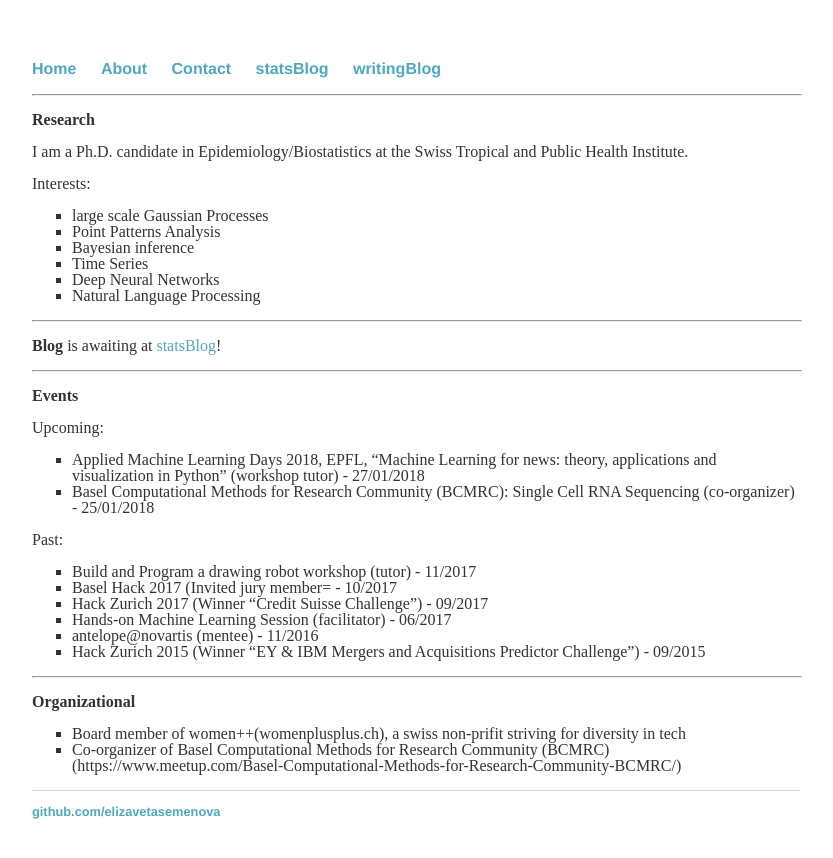
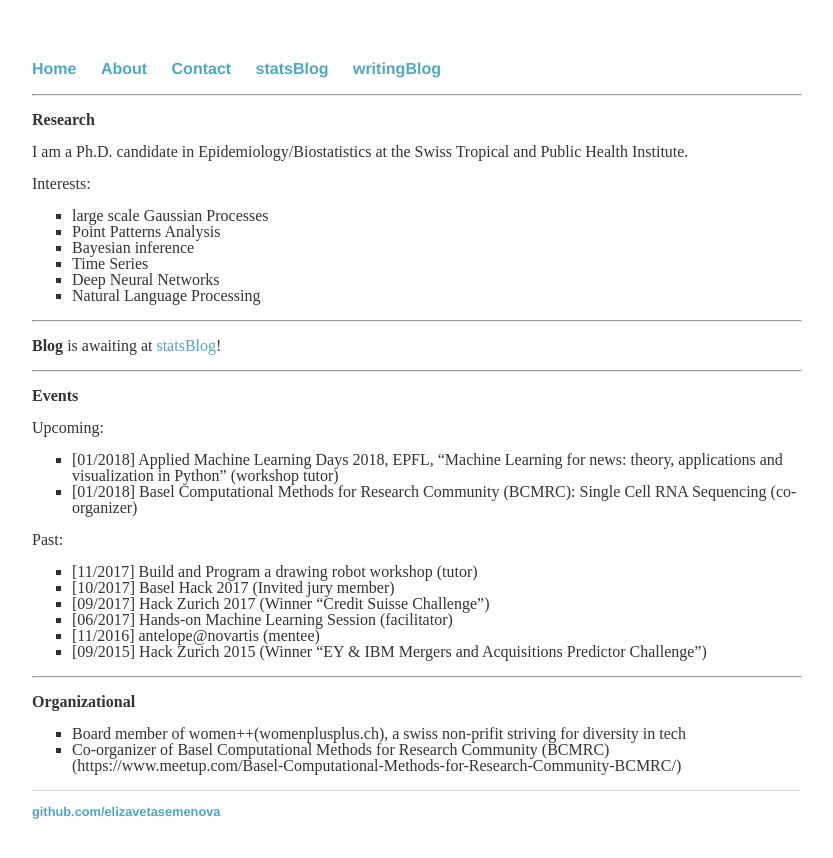
Before and after one commit to elizavetasemenova/elizavetasemenova.github.io, a Jekyll site: the page built from index.html, in a window 1280 px wide. Shown: the top 858 px of the page, without its empty margins (224-1057 px from the left). Built offline with Jekyll 4.4.1, drawn with Linux system fonts in a browser that asks for light colours.

Commit message:
Update index.html

```diff
--- a/index.html
+++ b/index.html
@@ -32,20 +32,20 @@ title: Liza Semenova, statistician in progress
 
 <p>Upcoming:
        <ul style="list-style-type:square">
-	  <li>Applied Machine Learning Days 2018, EPFL, “Machine Learning for news: theory,
-              applications and visualization in Python” (workshop tutor) - 27/01/2018</li>
-	  <li>Basel Computational Methods for Research Community (BCMRC): Single Cell RNA Sequencing (co-organizer) - 25/01/2018</li>
+	  <li>[01/2018] Applied Machine Learning Days 2018, EPFL, “Machine Learning for news: theory,
+              applications and visualization in Python” (workshop tutor) </li>
+	  <li>[01/2018] Basel Computational Methods for Research Community (BCMRC): Single Cell RNA Sequencing (co-organizer) </li>
 	</ul>
 </p>
 
 <p>Past:
        <ul style="list-style-type:square">
-	   <li>Build and Program a drawing robot workshop (tutor) - 11/2017</li>
-	  <li>Basel Hack 2017 (Invited jury member= - 10/2017</li>
-	  <li>Hack Zurich 2017 (Winner “Credit Suisse Challenge”) - 09/2017</li>
-	  <li>Hands-on Machine Learning Session (facilitator) - 06/2017</li>
-	  <li>antelope@novartis (mentee) - 11/2016</li>
-	  <li>Hack Zurich 2015 (Winner “EY & IBM Mergers and Acquisitions Predictor Challenge”) - 09/2015</li>
+	  <li>[11/2017] Build and Program a drawing robot workshop (tutor) </li>
+	  <li>[10/2017] Basel Hack 2017 (Invited jury member)</li>
+	  <li>[09/2017] Hack Zurich 2017 (Winner “Credit Suisse Challenge”) </li>
+	  <li>[06/2017] Hands-on Machine Learning Session (facilitator) </li>
+	  <li>[11/2016] antelope@novartis (mentee) </li>
+	  <li>[09/2015] Hack Zurich 2015 (Winner “EY & IBM Mergers and Acquisitions Predictor Challenge”) </li>
 	</ul>
 </p>
 
```
